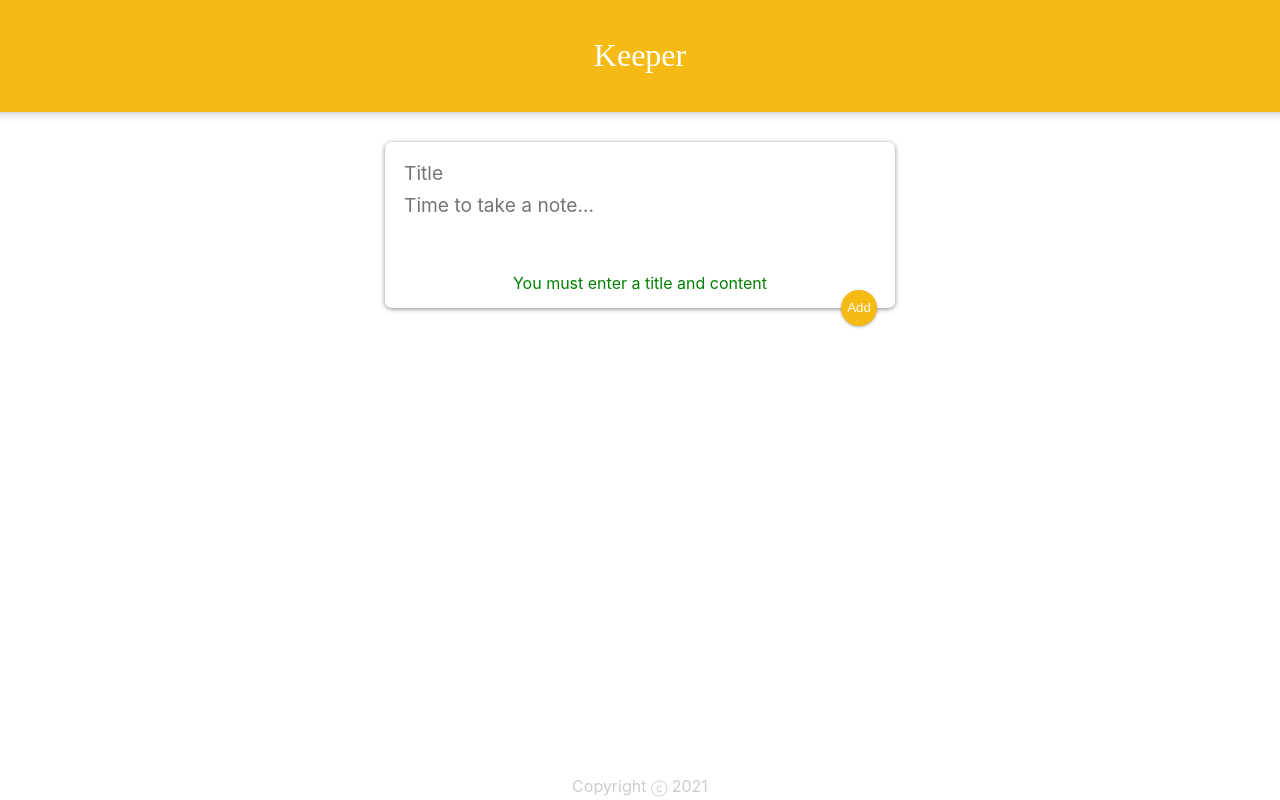
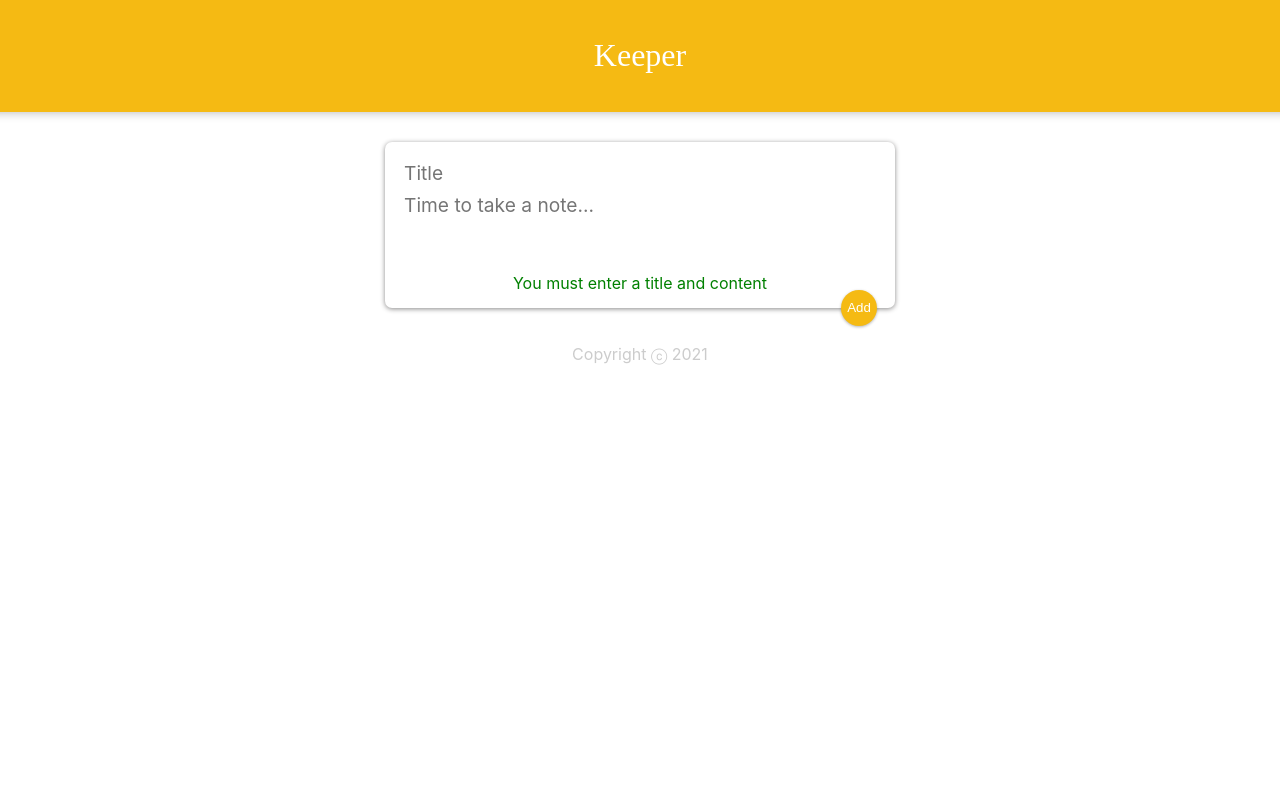
Before and after one commit to stockialex/web_development, a React (Create React App) app in the folder keeper-app/: page / in a window 1280 px wide. Built offline with nearby package versions, Linux system fonts and the light colour scheme; a web font is replaced by a local one.

Commit message:
Footer fix

```diff
--- a/keeper-app/public/styles.css
+++ b/keeper-app/public/styles.css
@@ -35,10 +35,10 @@ header h1 {
 footer {
   position: absolute;
   text-align: center;
-  bottom: 0;
   width: 100%;
-  height: 2.5rem;
+  height: 50%;
   margin-top: auto;
+  margin-bottom: 0;
 }
 
 footer p {
```
